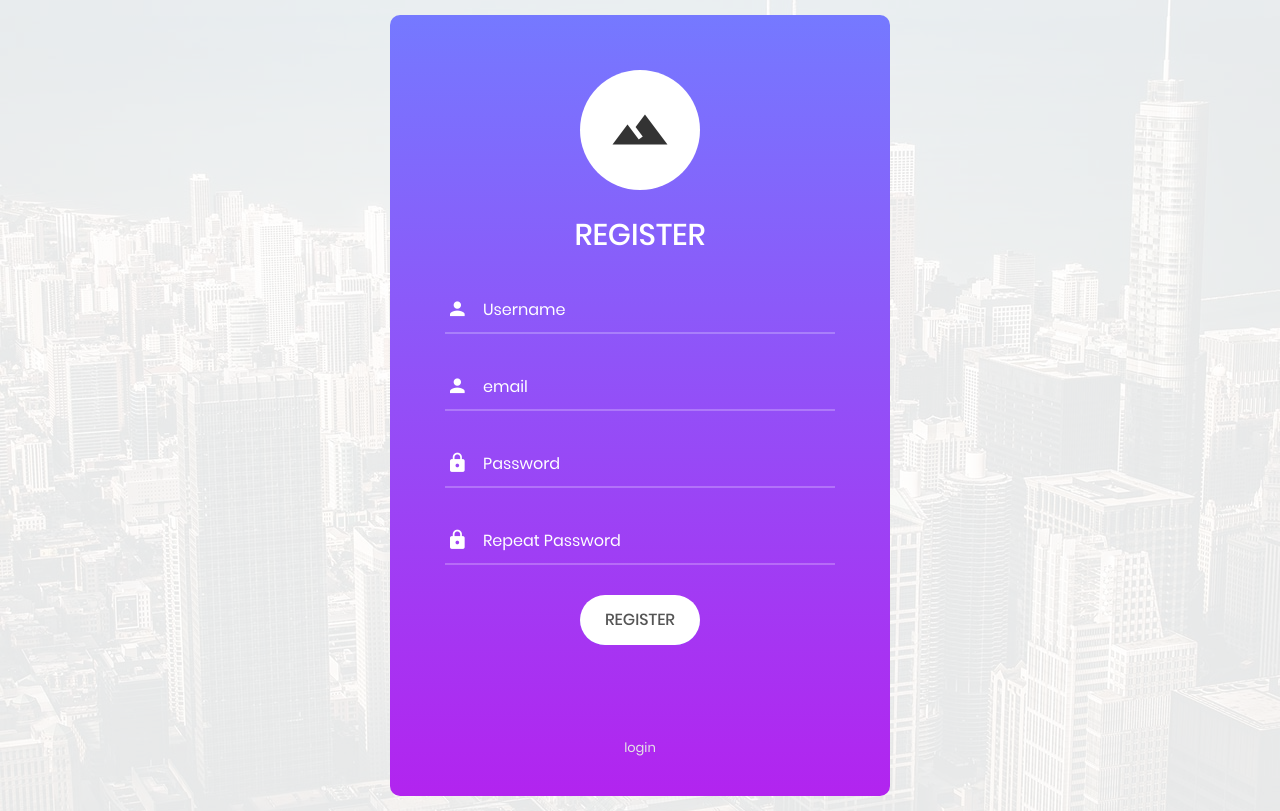
After one commit to shadmankhezri/simple-web-blog, a Django app: page /register in a window 1280 px wide. The commit adds this page. Run offline with Django 4.2, Linux system fonts and the light colour scheme; some libraries are stand-ins or nearby versions.

Commit message:
add account page for log in

```diff
--- /dev/null
+++ b/account/templates/account/register.html
@@ -0,0 +1,109 @@
+{% load static %}
+
+<!DOCTYPE html>
+<html lang="en">
+<head>
+    <title>Login V3</title>
+    <meta charset="UTF-8">
+    <meta name="viewport" content="width=device-width, initial-scale=1">
+    <!--===============================================================================================-->
+    <link rel="icon" type="image/png" href="{% static 'images/icons/favicon.ico' %}"/>
+    <!--===============================================================================================-->
+    <link rel="stylesheet" type="text/css" href="{% static 'vendor/bootstrap/css/bootstrap.min.css' %}">
+    <!--===============================================================================================-->
+    <link rel="stylesheet" type="text/css" href="{% static 'fonts/font-awesome-4.7.0/css/font-awesome.min.css' %}">
+    <!--===============================================================================================-->
+    <link rel="stylesheet" type="text/css" href="{% static 'fonts/iconic/css/material-design-iconic-font.min.css' %}">
+    <!--===============================================================================================-->
+    <link rel="stylesheet" type="text/css" href="{% static 'vendor/animate/animate.css' %}">
+    <!--===============================================================================================-->
+    <link rel="stylesheet" type="text/css" href="{% static 'vendor/css-hamburgers/hamburgers.min.css' %}">
+    <!--===============================================================================================-->
+    <link rel="stylesheet" type="text/css" href="{% static 'vendor/animsition/css/animsition.min.css' %}">
+    <!--===============================================================================================-->
+    <link rel="stylesheet" type="text/css" href="{% static 'vendor/select2/select2.min.css' %}">
+    <!--===============================================================================================-->
+    <link rel="stylesheet" type="text/css" href="{% static 'vendor/daterangepicker/daterangepicker.css' %}">
+    <!--===============================================================================================-->
+    <link rel="stylesheet" type="text/css" href="{% static 'css/util.css' %}">
+    <link rel="stylesheet" type="text/css" href="{% static 'css/main.css' %}">
+    <!--===============================================================================================-->
+</head>
+<body>
+
+<div class="limiter">
+    <div class="container-login100" style="background-image: url('{% static 'images/bg-01.jpg' %}');">
+        <div class="wrap-login100">
+            <form class="login100-form validate-form" method="post">
+                {% csrf_token %}
+                <span class="login100-form-logo">
+						<i class="zmdi zmdi-landscape"></i>
+					</span>
+
+                <span class="login100-form-title p-b-34 p-t-27">
+						REGISTER
+					</span>
+                {% if errors %}
+                    {% for item in errors %}
+                        <p class="text text-danger bg-white rounded mb-2">{{ item }}</p>
+                    {% endfor %}
+                {% endif %}
+
+                <div class="wrap-input100 validate-input" data-validate="Enter username">
+                    <input class="input100" type="text" name="username" placeholder="Username">
+                    <span class="focus-input100" data-placeholder="&#xf207;"></span>
+                </div>
+
+                <div class="wrap-input100 validate-input" data-validate="Enter username">
+                    <input class="input100" type="email" name="email" placeholder="email">
+                    <span class="focus-input100" data-placeholder="&#xf207;"></span>
+                </div>
+
+                <div class="wrap-input100 validate-input" data-validate="Enter password">
+                    <input class="input100" type="password" name="password1" placeholder="Password">
+                    <span class="focus-input100" data-placeholder="&#xf191;"></span>
+                </div>
+
+                <div class="wrap-input100 validate-input" data-validate="Enter password">
+                    <input class="input100" type="password" name="password2" placeholder="Repeat Password">
+                    <span class="focus-input100" data-placeholder="&#xf191;"></span>
+                </div>
+
+                <div class="container-login100-form-btn">
+                    <button class="login100-form-btn">
+                        REGISTER
+                    </button>
+                </div>
+
+                <div class="text-center p-t-90">
+                    <a class="txt1" href="/login">
+                        login
+                    </a>
+                </div>
+            </form>
+        </div>
+    </div>
+</div>
+
+
+<div id="dropDownSelect1"></div>
+
+<!--===============================================================================================-->
+<script src="{% static 'vendor/jquery/jquery-3.2.1.min.js' %}"></script>
+<!--===============================================================================================-->
+<script src="{% static 'vendor/animsition/js/animsition.min.js' %}"></script>
+<!--===============================================================================================-->
+<script src="{% static 'vendor/bootstrap/js/popper.js' %}"></script>
+<script src="{% static 'vendor/bootstrap/js/bootstrap.min.js' %}"></script>
+<!--===============================================================================================-->
+<script src="{% static 'vendor/select2/select2.min.js' %}"></script>
+<!--===============================================================================================-->
+<script src="{% static 'vendor/daterangepicker/moment.min.js' %}"></script>
+<script src="{% static 'vendor/daterangepicker/daterangepicker.js' %}"></script>
+<!--===============================================================================================-->
+<script src="{% static 'vendor/countdowntime/countdowntime.js' %}"></script>
+<!--===============================================================================================-->
+<script src="{% static 'js/main.js' %}"></script>
+
+</body>
+</html>
--- a/account/urls.py
+++ b/account/urls.py
@@ -2,5 +2,7 @@ from django.urls import path
 from . import views
 
 urlpatterns = [
-    path("login" , views.user_login)
+    path("login" , views.user_login),
+    path("logout" , views.user_logout),
+    path("register" , views.user_register),
 ]
--- a/account/views.py
+++ b/account/views.py
@@ -1,10 +1,12 @@
+from django.contrib.auth.models import User
 from django.shortcuts import render , redirect
-from django.contrib.auth import authenticate, login
+from django.contrib.auth import authenticate, login , logout
 
 # Create your views here.
 def user_login(request):
     if request.user.is_authenticated == True:
         return redirect('/')
+
     if request.method == "POST":
         username = request.POST.get('username')
         password = request.POST.get('password')
@@ -13,3 +15,30 @@ def user_login(request):
             login(request , user)
             return redirect('/')
     return render(request , "account/login.html" , {})
+
+
+
+def user_register(request):
+    context = {"errors":[]}
+    if request.user.is_authenticated == True:
+        return redirect('/')
+
+    if request.method == "POST":
+        username = request.POST.get('username')
+        email = request.POST.get('email')
+        password1 = request.POST.get('password1')
+        password2= request.POST.get('password2')
+        if password1 != password2:
+            context['errors'].append('password are not same')
+            return render(request, "account/register.html", context)
+
+        user = User.objects.create(username=username , password=password1 , email=email)
+        login(request , user)
+        return redirect('/')
+    return render(request , "account/register.html" , {})
+
+
+
+def user_logout(request):
+    logout(request)
+    return redirect('/')
```
Also changed, not shown: home/templates/home/index.html (+52 -12 lines), db.sqlite3.
